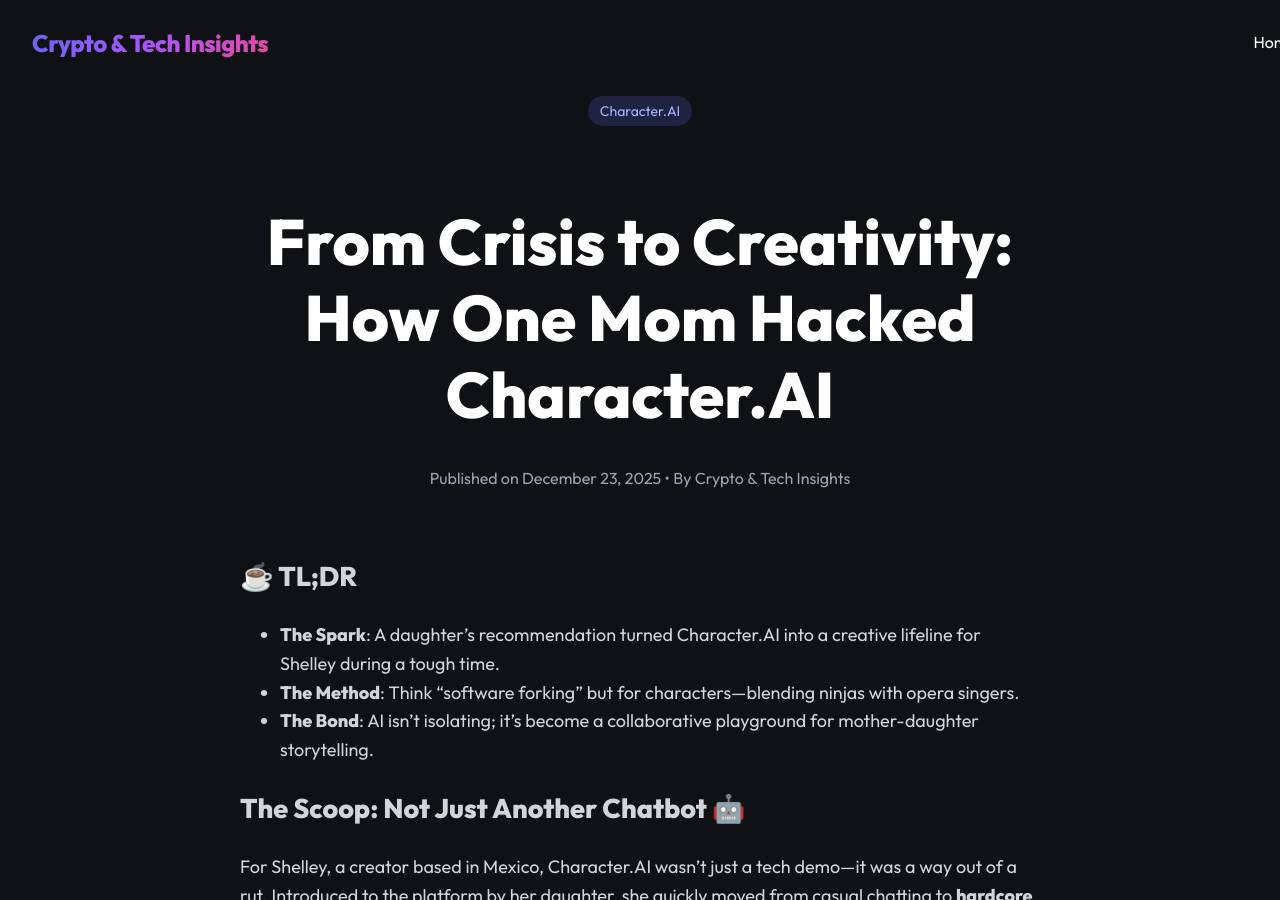
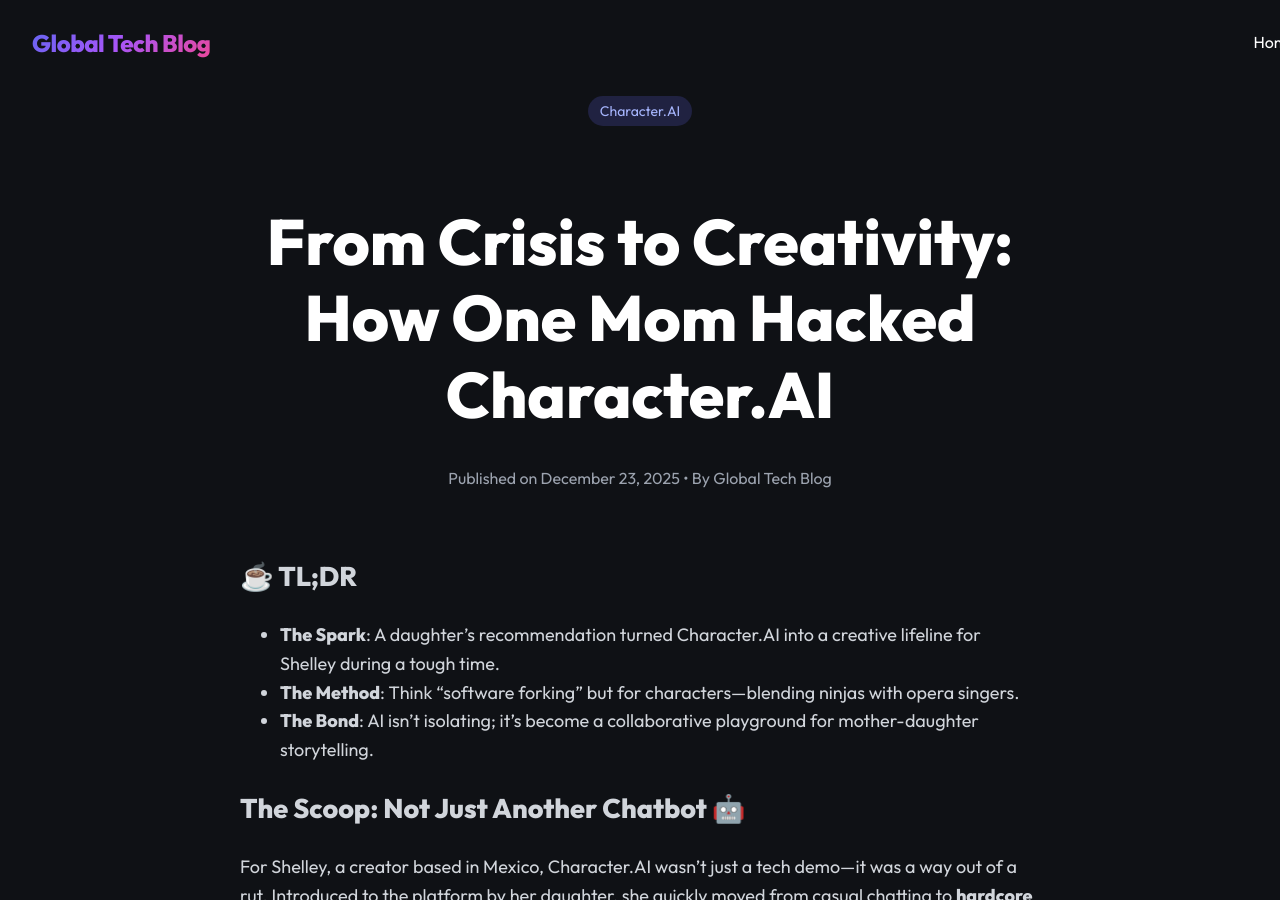
Before and after one commit to jeonghun-project/global-tech-blog, a Jekyll site: the page built from _posts/2025-12-23-from-crisis-to-creativity-how-one-mom-hacked-characterai-en.md, in a window 1280 px wide and 900 px high. Built offline with Jekyll 4.4.1, drawn with Linux system fonts in a browser that asks for light colours; our own code applies the rules of GitHub Pages for plain Markdown files; some of the changed text lies outside the part shown.

Commit message:
fix: Set correct title/description for global-tech-blog

```diff
--- a/_config.yml
+++ b/_config.yml
@@ -1,7 +1,7 @@
-title: "Crypto & Tech Insights"
+title: "Global Tech Blog"
 email: contact@example.com
 description: >-
-  Premium insights on Cryptocurrency, Economy, and Technology.
+  English content covering global tech trends and AI developments.
 baseurl: "/global-tech-blog"
 url: "https://toreta.uk"
 
```
